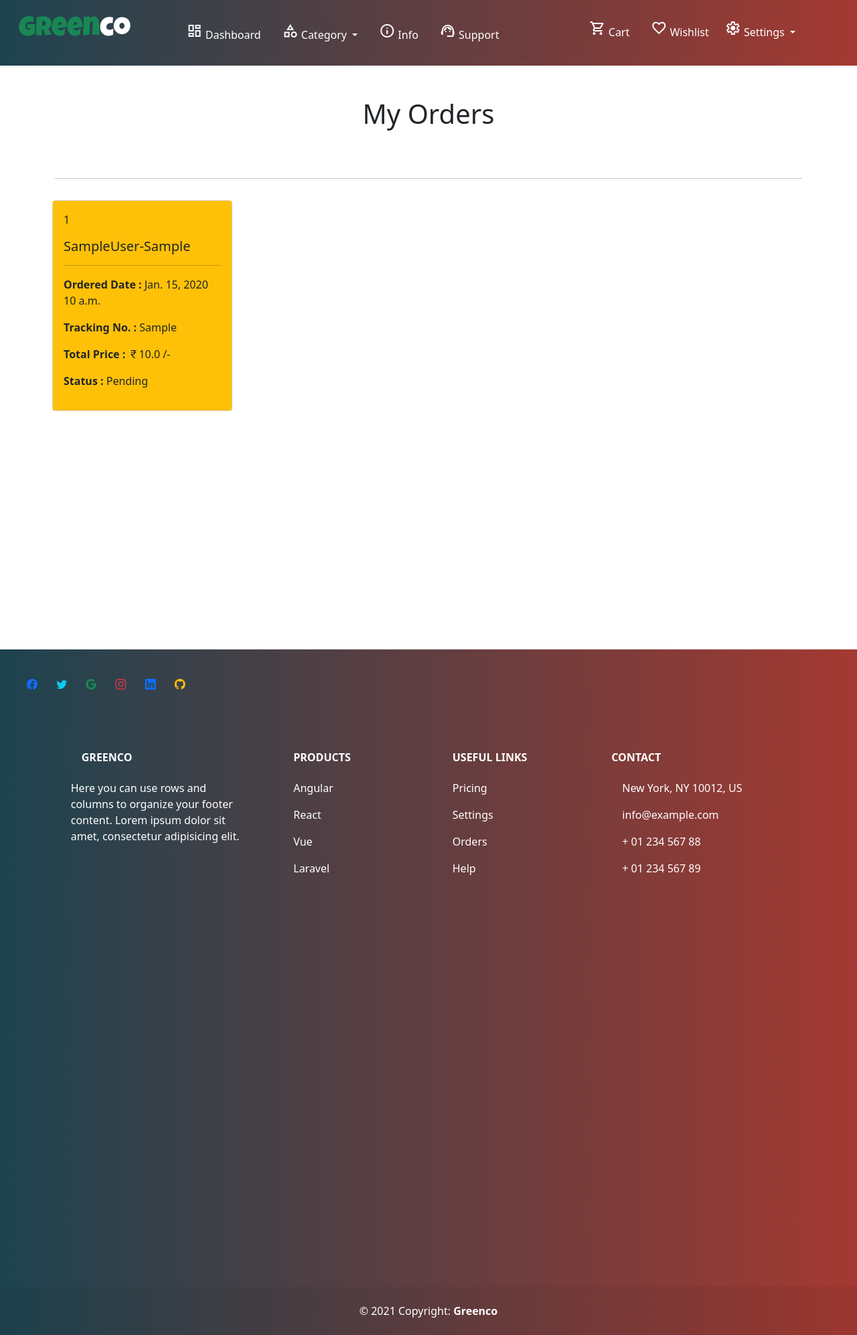
After one commit to souravt0077/greenco, a Django app: page /products/myorders/ in a window 1280 px wide. The commit adds this page. Shown: the whole page at 67% size. Run offline with Django 4.2, Linux system fonts and the light colour scheme; a user stored in the database is signed in; tables that the repository leaves empty hold one stand-in row (values such as "Sample post"); some libraries are stand-ins or nearby versions; some web fonts are replaced.

Commit message:
order and view order

```diff
--- a/greenco/products/templates/checkout.html
+++ b/greenco/products/templates/checkout.html
@@ -94,7 +94,10 @@
                     </div>
                     <div class='text-center'>
                         <button type='submit' class='btn btn-outline-success'>Place order</button>
+                        Or
+                        <button  class='btn btn-primary'>Pay with RazorPay</button>
                     </div>
+
                 </div>
             </form>
         </div>
--- /dev/null
+++ b/greenco/products/templates/orders/myorders.html
@@ -0,0 +1,86 @@
+{% extends 'main.html' %}
+{% load static %}
+{% block title %}Orders{% endblock title %}
+
+{% block content %}
+<style>
+    .container{
+        min-height:100vh;
+    }
+    #center{
+        display:grid;
+        justify-content:center;
+        align-items:center;
+    }
+</style>
+
+
+<div class='container'>
+    <div class='p-5 text-center'>
+        <h1>My Orders</h1>
+    </div>
+    <hr>
+    {% if orders %}
+        <div class='row'>
+            {% for item in orders %}
+            <div class='col-sm-3 g-3'>
+                {% if item.status == 'Completed' %}
+                <a href={% url 'vieworder' item.tracking_no %} >
+                    <div class='card d-block w-100 '>
+                        <div class='card-body bg-success text-white'title='click to view order details'>
+                            <p>{{forloop.counter}}</p>
+                            <h5>{{item}}</h5>
+                            <hr>
+                            <p><b>Ordered Date :</b> {{item.created_at|date}} {{item.created_at|time}}</p>
+                            <p><b>Tracking No. :</b> {{item.tracking_no}}</p>
+                            <p><b>Total Price :</b> <i class="bi bi-currency-rupee"></i>{{item.total_price}} /-</p>
+                            <p><b>Status :</b> {{item.status}}</p>
+                        </div>
+                    </div>
+                </a>
+                {% elif item.status == 'Pending' %}
+                <a href={% url 'vieworder' item.tracking_no %} >
+                    <div class='card d-block w-100 '>
+                        <div class='card-body bg-warning' title='click to view order details'>
+                            <p>{{forloop.counter}}</p>
+                            <h5>{{item}}</h5>
+                            <hr>
+                            <p><b>Ordered Date :</b> {{item.created_at|date}} {{item.created_at|time}}</p>
+                            <p><b>Tracking No. :</b> {{item.tracking_no}}</p>
+                            <p><b>Total Price :</b> <i class="bi bi-currency-rupee"></i>{{item.total_price}} /-</p>
+                            <p><b>Status :</b> {{item.status}}</p>
+                        </div>
+                    </div>
+                </a>
+                {% elif item.status == 'Out for Shipping' %}
+                <a href={% url 'vieworder' item.tracking_no %} >
+                    <div class='card d-block w-100 '>
+                        <div class='card-body bg-info' title='click to view order details'>
+                            <p>{{forloop.counter}}</p>
+                            <h5>{{item}}</h5>
+                            <hr>
+                            <p><b>Ordered Date :</b> {{item.created_at|date}} {{item.created_at|time}}</p>
+                            <p><b>Tracking No. :</b> {{item.tracking_no}}</p>
+                            <p><b>Total Price :</b> <i class="bi bi-currency-rupee"></i>{{item.total_price}} /-</p>
+                            <p><b>Status :</b> {{item.status}}</p>
+                        </div>
+                    </div>
+                </a>
+                {% endif %}
+            </div>
+
+            {% endfor %}
+        </div>
+    {% else %}
+    <div class='col-sm-12 bg-light p-5' id='center'>
+        <h2 class='text-center p-3'>No Orders</h2>
+        <img src={% static 'images/no_order.jpg' %} class='d-block w-100' />
+    </div>
+
+    {% endif %}
+</div>
+<br>
+<br>
+<br>
+{% include 'footer.html' %}
+{% endblock content %}
--- a/greenco/products/urls.py
+++ b/greenco/products/urls.py
@@ -23,7 +23,9 @@ urlpatterns = [
     # place order
     path('placeorder/',views.placeorder,name='placeorder'),
 
-
+    # my orders
+    path('myorders/',views.myorders,name='myorders'),
+    path('vieworder/<str:t_no>/',views.vieworder,name='vieworder'),
 
 
     # wishlist
--- a/greenco/products/views.py
+++ b/greenco/products/views.py
@@ -203,6 +203,21 @@ def placeorder(request):
         messages.success(request,'order has been placed successfully')
     return redirect('home')
 
+def myorders(request):
+    orders=Order.objects.filter(user=request.user)
+    category=MainCategory.objects.all()
+    context={'orders':orders,'category':category}
+    return render(request,'orders/myorders.html',context)
+
+def vieworder(request,t_no):
+    orders=Order.objects.filter(tracking_no=t_no).filter(user=request.user).first()
+    order_items=OrderItem.objects.filter(order=orders)
+    category=MainCategory.objects.all()
+
+    context={'order_items':order_items,'orders':orders,'category':category}
+    return render(request,'orders/vieworder.html',context)
+
+
 
 # wishlist
 @login_required(login_url='login')
--- a/greenco/templates/navbar.html
+++ b/greenco/templates/navbar.html
@@ -109,6 +109,7 @@
           <ul class="dropdown-menu">
             {% if request.user.is_authenticated %}
             <li><a class="dropdown-item my-2" href={% url 'profile' %}><span class="material-symbols-outlined">badge</span> {{request.user}} <i class="bi bi-patch-check"></i></a></li>
+            <li><a class="dropdown-item my-2" href={% url 'myorders' %}>My Orders</a></li>
             <li><a class="dropdown-item my-2" href={% url 'changepassword' %}>Change password</a></li>
             <li><hr class="dropdown-divider"></li>
             <li><a class="dropdown-item" href={% url 'logout' %}><span class="material-symbols-outlined">logout</span> Logout</a></li>
```
Also changed, not shown: greenco/products/templates/orders/vieworder.html (added, +69 -0 lines), greenco/products/templates/product_details.html (+8 -2 lines), greenco/static/images/no_order.jpg (added), greenco/static/images/noorder.png (added).
